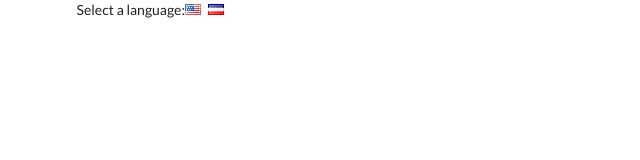
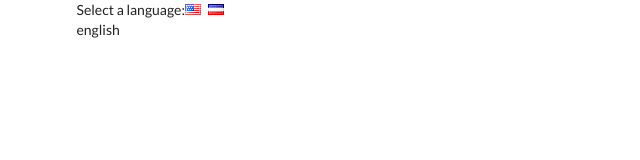
Before and after one commit to denytheman/train-react-translate, a React (Create React App) app: page / in a window 1280 px wide. Shown: the top 160 px of the page, without its empty margins (0-640 px from the left). Built offline with nearby package versions, Linux system fonts and the light colour scheme.

Commit message:
language selection change

```diff
--- a/src/components/App.js
+++ b/src/components/App.js
@@ -2,13 +2,19 @@
 
 class App extends React.Component {
     state = { language: 'english' }
+
+    onLanguageChange = language => {
+        this.setState({ language });
+    };
+
     render() {
         return (
             <div className="ui container">
                 <div>Select a language:
-                    <i className="flag us" onClick={() => {}}/>
-                    <i className="flag cs" />
+                    <i className="flag us" onClick={() => this.onLanguageChange('english')} />
+                    <i className="flag cs" onClick={() => this.onLanguageChange('serbian')} />
                 </div>
+                {this.state.language}
             </div>
         )
     }
```
